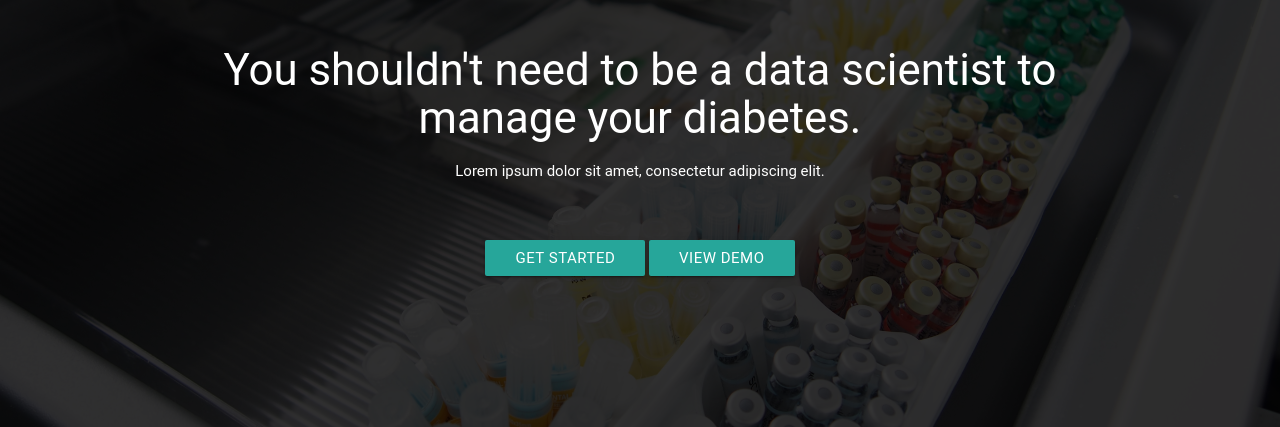
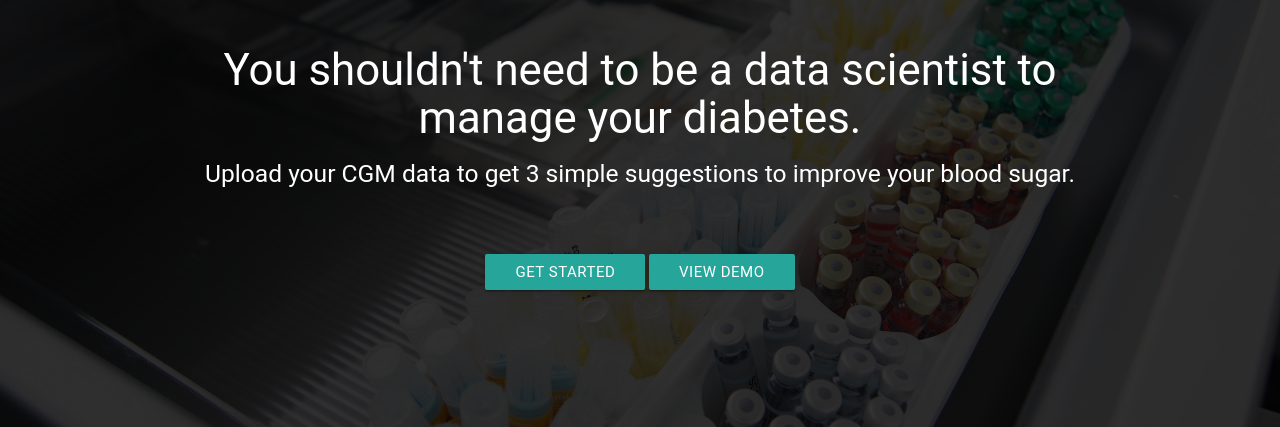
Before and after one commit to WesleyAC/hophacks, a Python web app: template app/templates/landing.html in a window 1280 px wide. Shown: the part 192-619 px from the top of the page. Run offline with Jinja, Linux system fonts and the light colour scheme; the template is opened without the code that fills it, so the values that code supplies are empty; some web fonts are replaced.

Commit message:
Add tagline to landing page

```diff
--- a/app/templates/landing.html
+++ b/app/templates/landing.html
@@ -25,7 +25,7 @@
 
       <div class="row center">
         <h3 class="white-text"> You shouldn't need to be a data scientist to manage your diabetes. </h3>
-        <p class="white-text"> Lorem ipsum dolor sit amet, consectetur adipiscing elit. </p>
+        <h5 class="white-text"> Upload your CGM data to get 3 simple suggestions to improve your blood sugar. </p>
       </div>
 
       <br>
```
